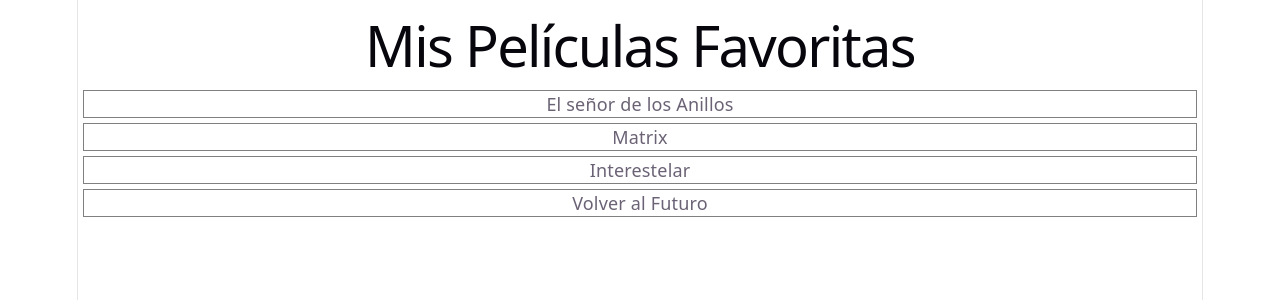
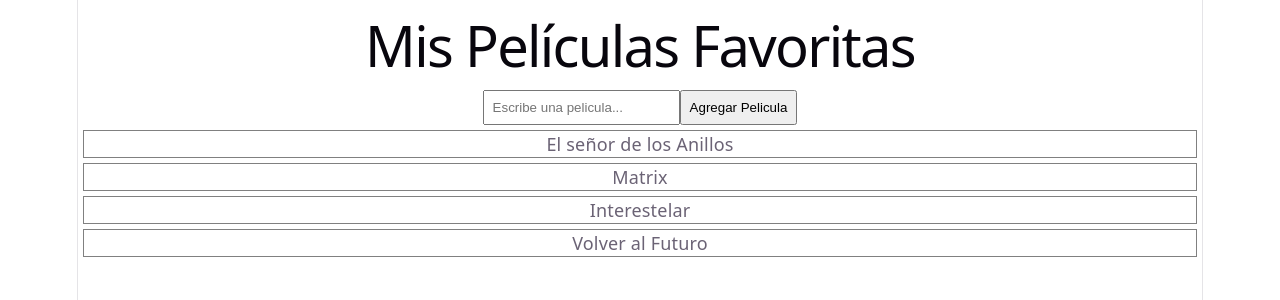
Before and after one commit to JJBeltran1894/ejercicio-react-peliculas-app, a React (Vite) app: page / in a window 1280 px wide. Shown: the top 300 px of the page. Built offline with nearby package versions, Linux system fonts and the light colour scheme.

Commit message:
JJBA: Parte 5  - Agregar peliculas - Se agrega un input controlado y un boton para añadir nuevas peliculas a la lista

```diff
--- a/src/App.jsx
+++ b/src/App.jsx
@@ -27,16 +27,37 @@ function Pelicula({ titulo }) {
 }
 
 function App() {
-  const listaPeliculas = [
+  const [peliculas, setPeliculas] = useState([
     "El señor de los Anillos",
     "Matrix",
     "Interestelar",
     "Volver al Futuro",
-  ];
+  ]);
+  const [nuevaPelicula, setNuevaPelicula] = useState("");
+
+  function agregarPelicula() {
+    if (nuevaPelicula.trim() === "") {
+      return;
+    }
+    setPeliculas([...peliculas, nuevaPelicula]);
+    setNuevaPelicula("");
+  }
   return (
     <div>
       <h1>Mis Películas Favoritas</h1>
-      {listaPeliculas.map((pelicula, indice) => (
+      <div>
+        <input
+          type="text"
+          value={nuevaPelicula}
+          onChange={(e) => setNuevaPelicula(e.target.value)}
+          placeholder="Escribe una pelicula..."
+          style={{ padding: "8px", marginRight: "10 px" }}
+        />
+        <button onClick={agregarPelicula} style={{ padding: "8px" }}>
+          Agregar Pelicula
+        </button>
+      </div>
+      {peliculas.map((pelicula, indice) => (
         <Pelicula key={indice} titulo={pelicula} />
       ))}
     </div>
```
